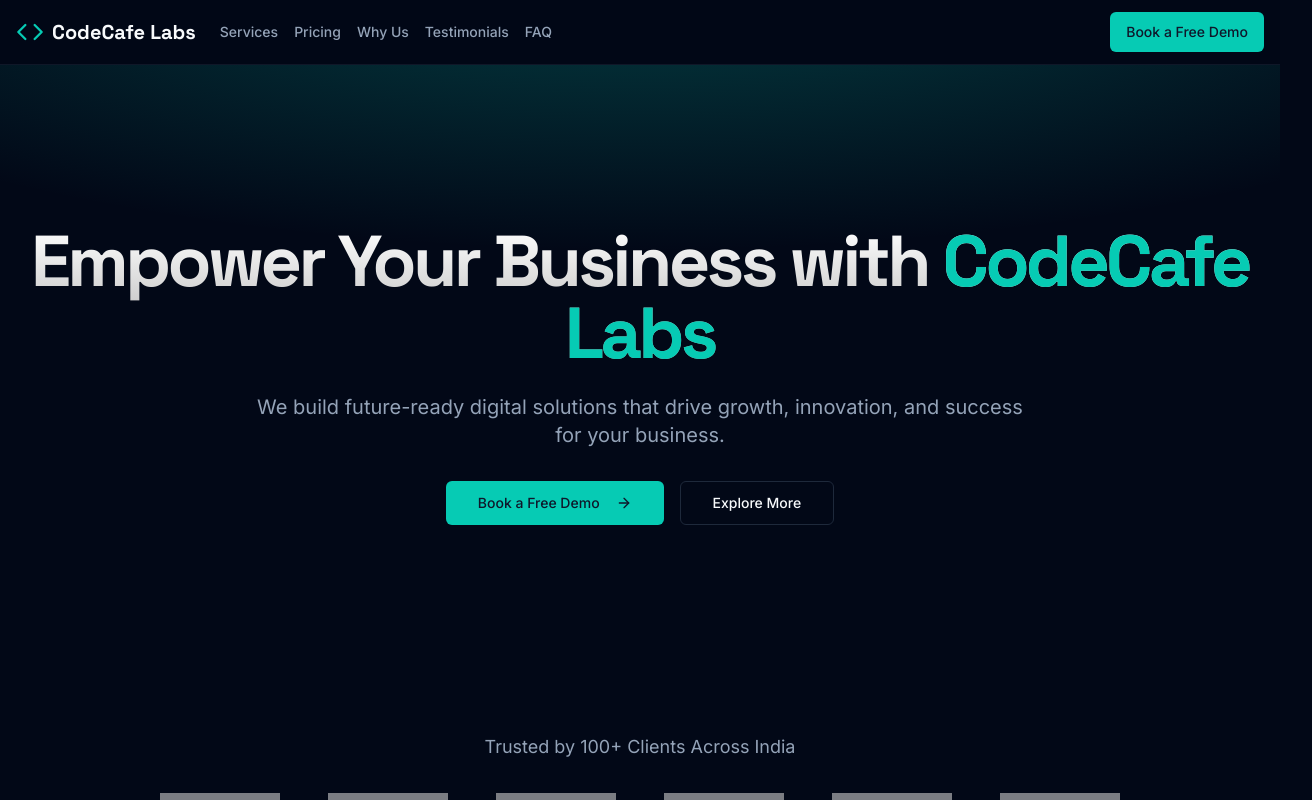
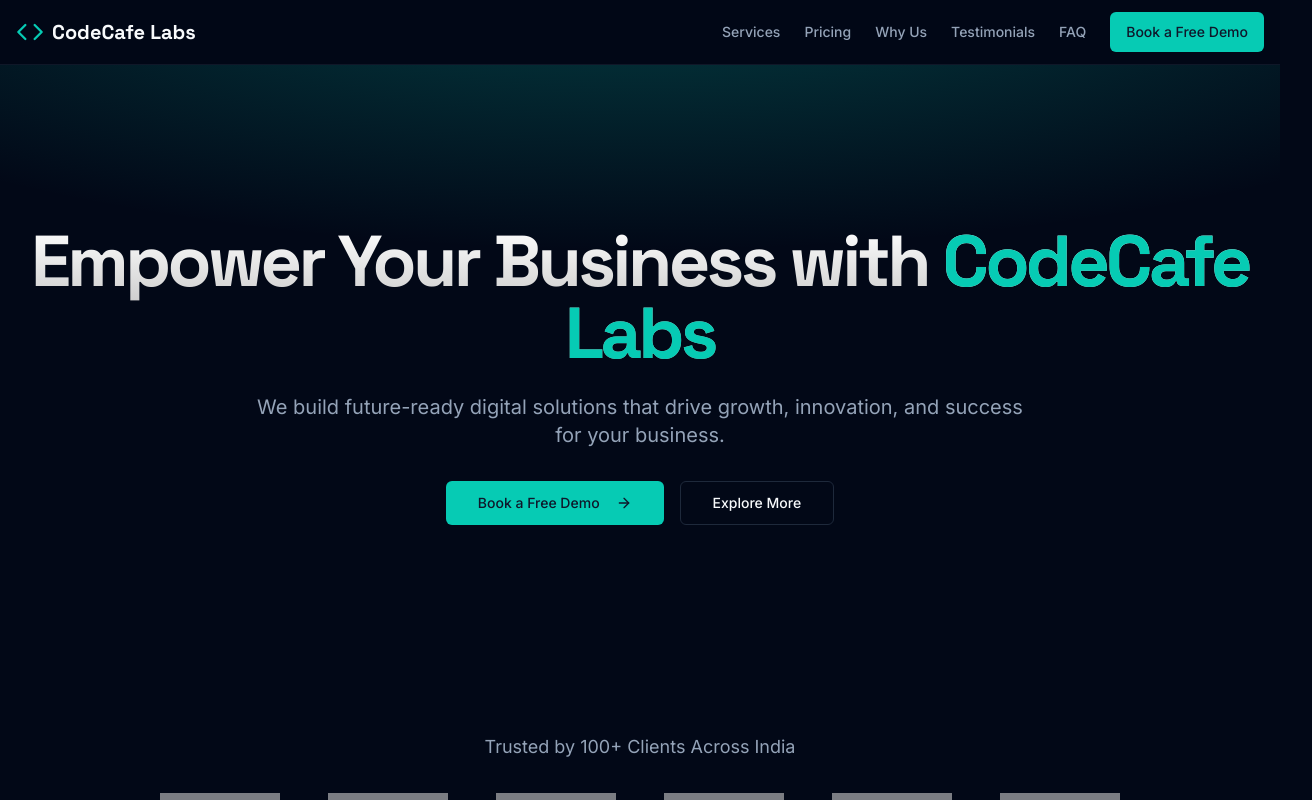
Before and after one commit to CodeCafeLab/launchkit_landingpage, a Next.js app: page / in a window 1280 px wide. Shown: the top 800 px of the page, 1312 px wide, since content can reach past the window. Built offline with nearby package versions, Linux system fonts and the light colour scheme; what @genkit-ai/googleai, genkit would draw is missing.

Commit message:
header tags data should be in right side
and the screen left right ove

```diff
--- a/src/app/page.tsx
+++ b/src/app/page.tsx
@@ -240,21 +240,18 @@
   ];
 
   return (
-    <div className="flex min-h-dvh flex-col bg-background text-foreground">
+    <div className="flex min-h-dvh flex-col bg-background text-foreground overflow-x-hidden">
       <header className="w-full bg-background/80 border-b border-border/50 backdrop-blur-sm py-3 sticky top-0 z-50">
         <div className="container mx-auto flex items-center justify-between px-4">
-          <div className="flex items-center gap-6">
-            <a href="#hero" className="flex items-center gap-2">
-              <Code className="h-7 w-7 text-primary" />
-              <span className="text-xl font-bold font-headline">CodeCafe Labs</span>
-            </a>
-            <nav className="hidden md:flex items-center gap-4">
+          <a href="#hero" className="flex items-center gap-2">
+            <Code className="h-7 w-7 text-primary" />
+            <span className="text-xl font-bold font-headline">CodeCafe Labs</span>
+          </a>
+          <div className="flex items-center gap-2">
+            <nav className="hidden md:flex items-center gap-6">
               {navLinks.map(link => <NavLink key={link.href} href={link.href}>{link.name}</NavLink>)}
             </nav>
-          </div>
-
-          <div className="flex items-center gap-2">
-            <div className="hidden md:block">
+            <div className="hidden md:block ml-4">
               <Button onClick={handleCtaClick}>Book a Free Demo</Button>
             </div>
             <div className="md:hidden">
```
